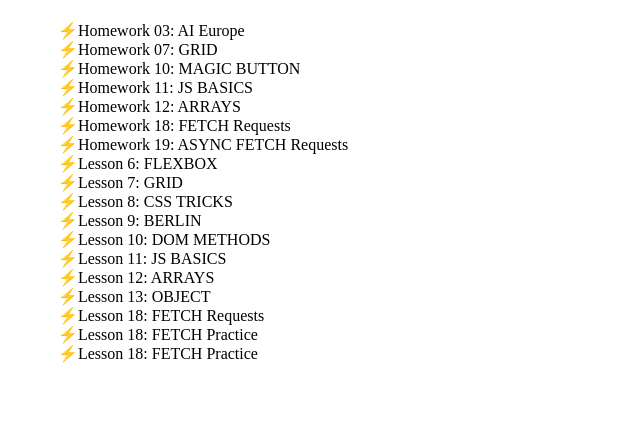
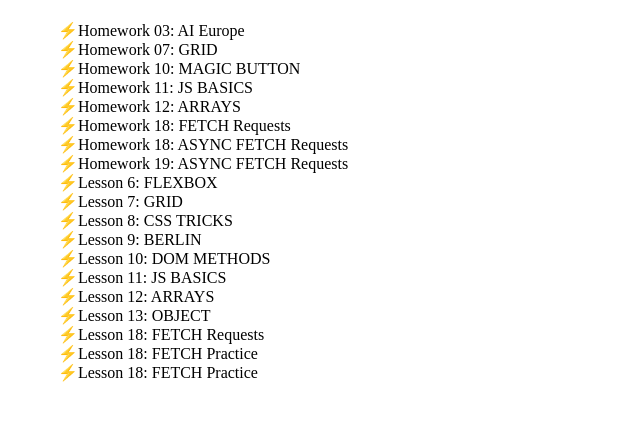
Before and after one commit to dimitrijung/frontend-course, a plain HTML site: page index.html in a window 1280 px wide. Shown: the part 79-500 px from the top of the page, without its empty margins (0-640 px from the left). Drawn offline with Linux system fonts and the light colour scheme.

Commit message:
commit text

```diff
--- a/index.html
+++ b/index.html
@@ -18,6 +18,7 @@
             <a href="./homeworks/homework_11_JS_Basics/index.html" class="homework-link">Homework 11: JS BASICS</a>
             <a href="./homeworks/homework_12_Array/index.html" class="homework-link">Homework 12: ARRAYS</a>
             <a href="./homeworks/homework_18_FETCH Requests/index.html" class="homework-link">Homework 18: FETCH Requests</a>
+            <a href="./homeworks/homework_18_ASYNC_FETCH_Req/index.html" class="homework-link">Homework 18: ASYNC FETCH Requests</a>
             <a href="./homeworks/homework_19_ASYNC_FETCH/index.html" class="homework-link">Homework 19: ASYNC FETCH Requests</a>
 
             <div class="lesson-container">
```
